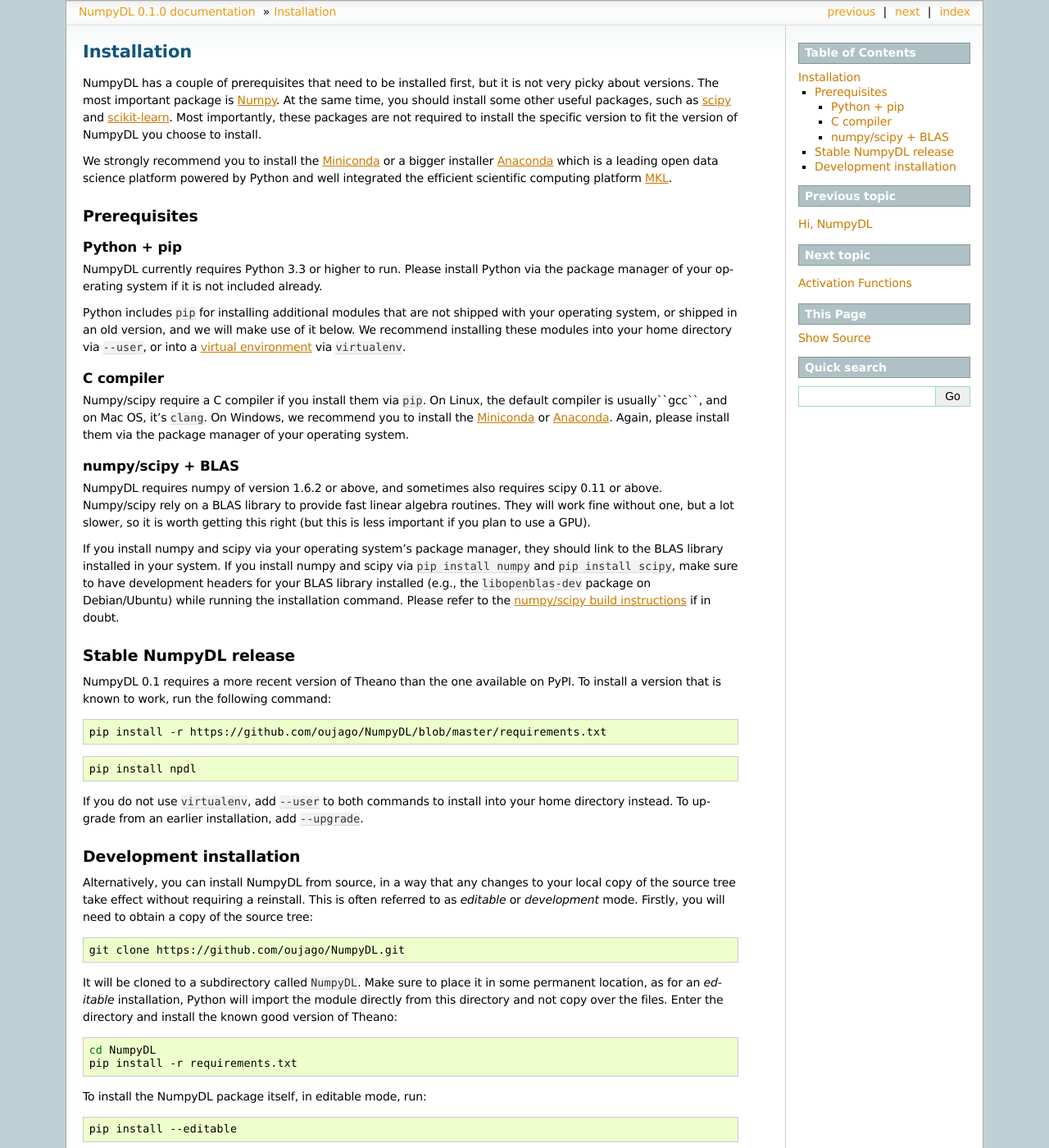
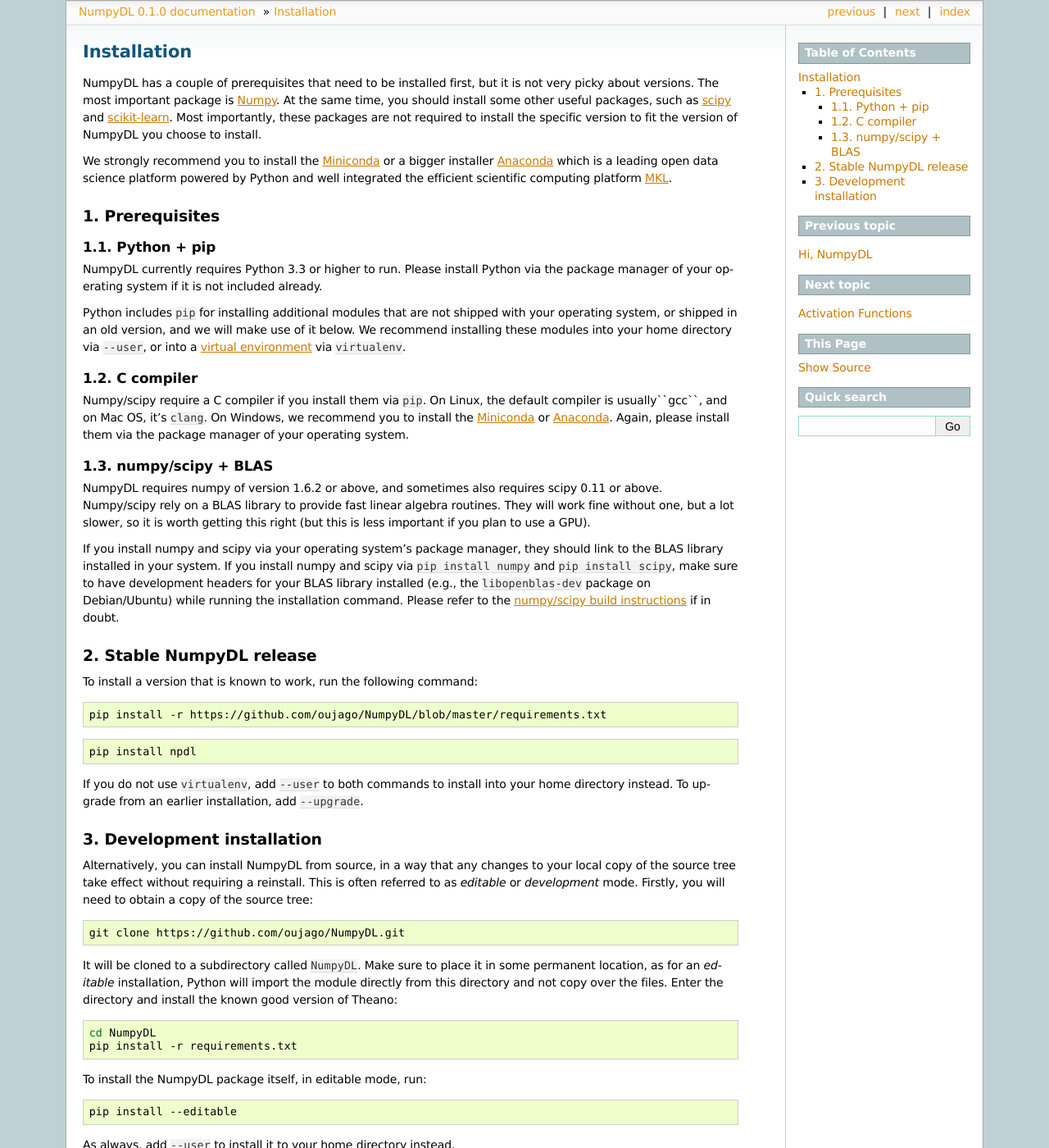
Before and after one commit to chaoming0625/NumpyDL, a Sphinx documentation site: the page built from docs/user_guide/installation.rst, in a window 1280 px wide and 1400 px high. Shown: the whole window at 82% size. Built offline with Sphinx 7.4.7, drawn with Linux system fonts in a browser that asks for light colours.

Commit message:
correct installation guides

```diff
--- a/docs/user_guide/installation.rst
+++ b/docs/user_guide/installation.rst
@@ -17,11 +17,11 @@
 leading open data science platform powered by Python and well integrated the efficient
 scientific computing platform `MKL <https://software.intel.com/en-us/forums/intel-math-kernel-library>`_.
 
-Prerequisites
-=============
+1. Prerequisites
+================
 
-Python + pip
-------------
+1.1. Python + pip
+-----------------
 
 NumpyDL currently requires Python 3.3 or higher to run. Please install Python via
 the package manager of your operating system if it is not included already.
@@ -33,8 +33,8 @@
 <http://www.dabapps.com/blog/introduction-to-pip-and-virtualenv-python/>`_
 via ``virtualenv``.
 
-C compiler
-----------
+1.2. C compiler
+---------------
 
 Numpy/scipy require a C compiler if you install them via ``pip``. On Linux,
 the default compiler is usually``gcc``, and on Mac OS, it's ``clang``. On
@@ -42,8 +42,8 @@
 or `Anaconda <https://www.continuum.io/downloads>`_. Again, please install them via the
 package manager of your operating system.
 
-numpy/scipy + BLAS
-------------------
+1.3. numpy/scipy + BLAS
+-----------------------
 
 NumpyDL requires numpy of version 1.6.2 or above, and sometimes also requires
 scipy 0.11 or above. Numpy/scipy rely on a BLAS library to provide fast linear
@@ -59,11 +59,10 @@
 <http://www.scipy.org/scipylib/building/index.html>`_ if in doubt.
 
 
-Stable NumpyDL release
-======================
+2. Stable NumpyDL release
+=========================
 
-NumpyDL 0.1 requires a more recent version of Theano than the one available
-on PyPI. To install a version that is known to work, run the following command:
+To install a version that is known to work, run the following command:
 
 .. code-block:: bash
 
@@ -78,10 +77,8 @@
 ``--upgrade``.
 
 
-.. _NumpyDL-development-install:
-
-Development installation
-========================
+3. Development installation
+===========================
 
 Alternatively, you can install NumpyDL from source,
 in a way that any changes to your local copy of the source tree take effect
```
